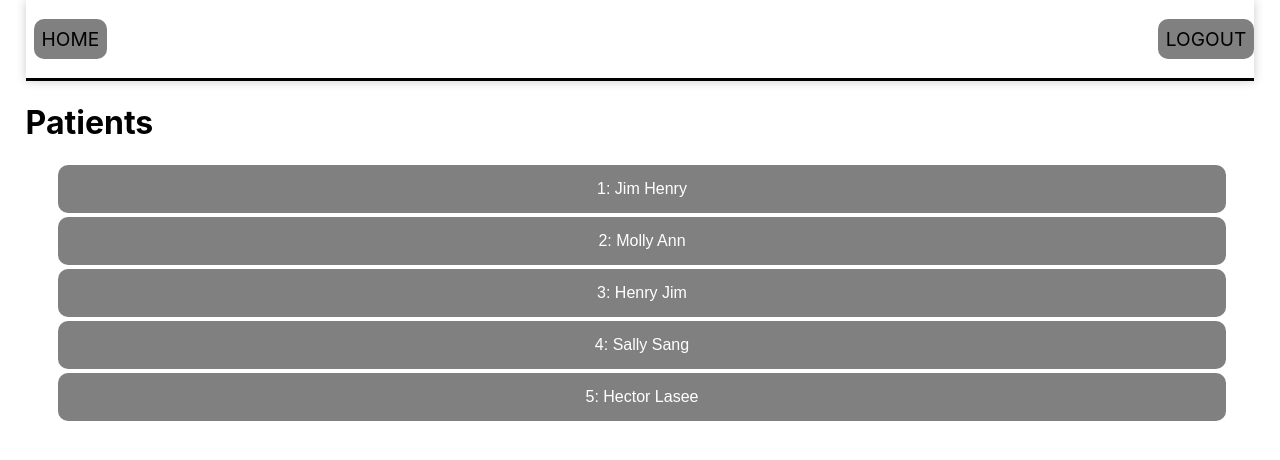
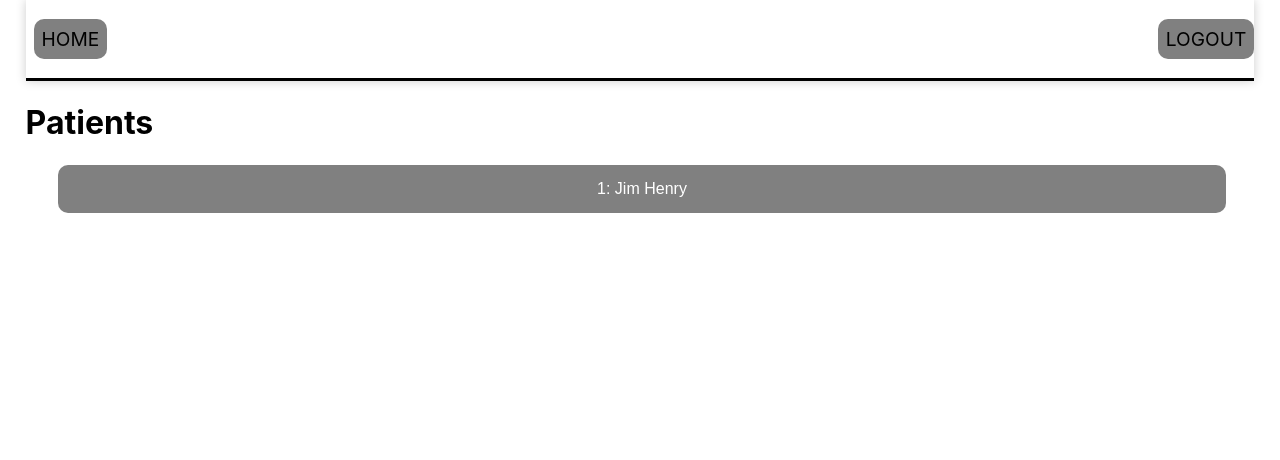
Before and after one commit to kWeech/UofCEngineeringNursingHackathon, a React (Create React App) app in the folder app/hackathon-app/: page /patientlist in a window 1280 px wide. Shown: the top 460 px of the page. Built offline with nearby package versions, Linux system fonts and the light colour scheme.

Commit message:
commented out ntoes

```diff
--- a/app/hackathon-app/src/pages/Patient.js
+++ b/app/hackathon-app/src/pages/Patient.js
@@ -5,6 +5,7 @@ import Modal from "../components/Modal";
 import { useLocation } from "react-router-dom";
 import { useReducer } from "react";
 import Medication from "../components/Medication";
+import Note from '../components/Note';
 
 const modalHandlerController = (state, action) => {
   console.log(action.type);
--- a/app/hackathon-app/src/pages/PatientList.js
+++ b/app/hackathon-app/src/pages/PatientList.js
@@ -2,7 +2,8 @@ import Page from "../components/Page";
 import classes from "./PatientList.module.css";
 import Button from "../components/Button";
 import Modal from "../components/Modal";
-import Patient from "./Patient";
+
+
 import { useState } from "react";
 import { Link } from "react-router-dom";
 import Note from '../components/Note';
@@ -16,49 +17,49 @@ export default function PatientList() {
       medication: [{ name: "A", dosage: "dosageA" }],
       careTeam: [{ id: "NurseAId", name: "NurseA" }],
       flowSheet: [],
-      nurseNotes: [<Note date= {"2020-12-09"} note= "A Note about the patient" />, <Note date= {"2022-11-19"} note= "This patient has been here for a long time" />],
+      nurseNotes: [{date:"2020-12-09", note: "A Note about the patient", key:1}, {date: "2022-11-19", note: "This patient has been here for a long time", key:2}],
       communityAppointments: [{ date: new Date(1995, 11, 17, 3, 24, 0) }],
     },
-    {
-      id: 2,
-      name: "Molly",
-      lastName: "Ann",
-      medication: [{ name: "B", dosage: "dosageB" }],
-      careTeam: [{ id: "NurseBId", name: "NurseB" }],
-      flowSheet: [],
-      nurseNotes: [<Note date= {"2023-12-09"} note= "Some notes about Molly" />, <Note date= {"2023-12-19"} note= "Molly is great she is healing wahoo" />],
-      communityAppointments: [{ date: new Date(1995, 11, 17, 3, 24, 0) }],
-    },
-    {
-      id: 3,
-      name: "Henry",
-      lastName: "Jim",
-      medication: [{ name: "C", dosage: "dosageC" }],
-      careTeam: [{ id: "NurseCId", name: "NurseC" }],
-      flowSheet: [],
-      nurseNotes: [<Note date= {"2023-02-09"} note= "Henry is pretty sick dude" />, <Note date= {"2023-102-19"} note= "Henry is still sick gave him some advil" />],
-      communityAppointments: [{ date: new Date(1995, 11, 17, 3, 24, 0) }],
-    },
-    {
-      id: 4,
-      name: "Sally",
-      lastName: "Sang",
-      medication: [{ name: "D", dosage: "dosageD" }],
-      careTeam: [{ id: "NurseDId", name: "NurseD" }],
-      flowSheet: [],
-      nurseNotes: [<Note date= {"2023-03-03"} note= "Gave Sally some meds" />, <Note date= {"2023-03-07"} note= "Sally is going home today" />],
-      communityAppointments: [{ date: new Date(1995, 11, 17, 3, 24, 0) }],
-    },
-    {
-      id: 5,
-      name: "Hector",
-      lastName: "Lasee",
-      medication: [{ name: "E", dosage: "dosageE" }],
-      careTeam: [{ id: "NurseEId", name: "NurseE" }],
-      flowSheet: [],
-      nurseNotes: [<Note date= {"2022-03-03"} note= "Gave Hector some meds" />, <Note date= {"2022-03-07"} note= "Hector is sick" />],
-      communityAppointments: [{ date: new Date(1995, 11, 17, 3, 24, 0) }],
-    },
+    // {
+    //   id: 2,
+    //   name: "Molly",
+    //   lastName: "Ann",
+    //   medication: [{ name: "B", dosage: "dosageB" }],
+    //   careTeam: [{ id: "NurseBId", name: "NurseB" }],
+    //   flowSheet: [],
+    //   nurseNotes: [<Note date= {"2023-12-09"} note= "Some notes about Molly" />, <Note date= {"2023-12-19"} note= "Molly is great she is healing wahoo" />],
+    //   communityAppointments: [{ date: new Date(1995, 11, 17, 3, 24, 0) }],
+    // },
+    // {
+    //   id: 3,
+    //   name: "Henry",
+    //   lastName: "Jim",
+    //   medication: [{ name: "C", dosage: "dosageC" }],
+    //   careTeam: [{ id: "NurseCId", name: "NurseC" }],
+    //   flowSheet: [],
+    //   nurseNotes: [<Note date= {"2023-02-09"} note= "Henry is pretty sick dude" />, <Note date= {"2023-102-19"} note= "Henry is still sick gave him some advil" />],
+    //   communityAppointments: [{ date: new Date(1995, 11, 17, 3, 24, 0) }],
+    // },
+    // {
+    //   id: 4,
+    //   name: "Sally",
+    //   lastName: "Sang",
+    //   medication: [{ name: "D", dosage: "dosageD" }],
+    //   careTeam: [{ id: "NurseDId", name: "NurseD" }],
+    //   flowSheet: [],
+    //   nurseNotes: [<Note date= {"2023-03-03"} note= "Gave Sally some meds" />, <Note date= {"2023-03-07"} note= "Sally is going home today" />],
+    //   communityAppointments: [{ date: new Date(1995, 11, 17, 3, 24, 0) }],
+    // },
+    // {
+    //   id: 5,
+    //   name: "Hector",
+    //   lastName: "Lasee",
+    //   medication: [{ name: "E", dosage: "dosageE" }],
+    //   careTeam: [{ id: "NurseEId", name: "NurseE" }],
+    //   flowSheet: [],
+    //   nurseNotes: [<Note date= {"2022-03-03"} note= "Gave Hector some meds" />, <Note date= {"2022-03-07"} note= "Hector is sick" />],
+    //   communityAppointments: [{ date: new Date(1995, 11, 17, 3, 24, 0) }],
+    // },
   ];
 
   return (
```
